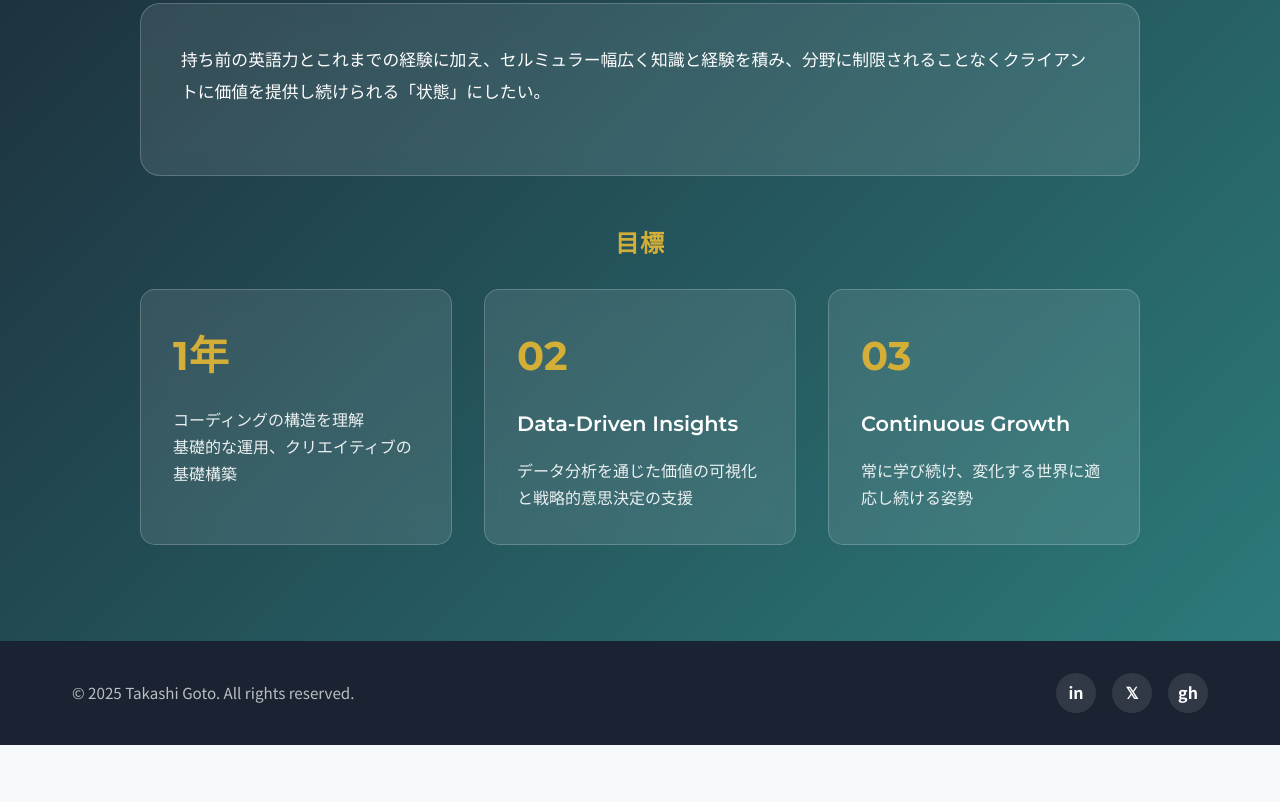
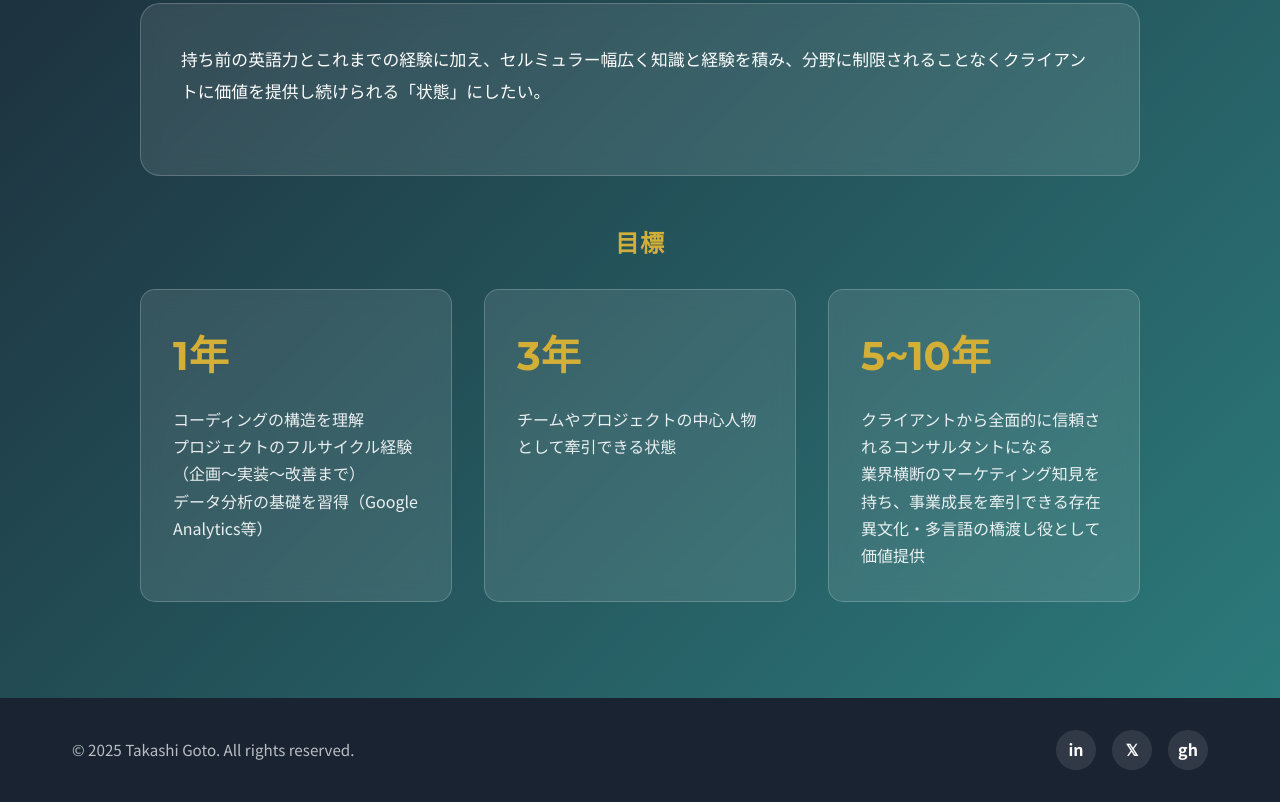
Before and after one commit to Taka6116/my-selfintroduction, a plain HTML site: page index.html in a window 1280 px wide. Shown: the part 4567-5369 px from the top of the page. Before the commit the page ends 5312 px from the top, so only its background shows below. Drawn offline with Linux system fonts and the light colour scheme.

Commit message:
Update index.html

```diff
--- a/index.html
+++ b/index.html
@@ -1182,17 +1182,18 @@ body {
                     <div class="pillar">
                         <div class="pillar-number">1年</div>
                         <p class="pillar-text">コーディングの構造を理解</p>
-                        <p class="pillar-text">基礎的な運用、クリエイティブの基礎構築</p>
+                        <p class="pillar-text">プロジェクトのフルサイクル経験（企画〜実装〜改善まで）</p>
+                        <p class="pillar-text">データ分析の基礎を習得（Google Analytics等）</p>
                     </div>
                     <div class="pillar">
-                        <div class="pillar-number">02</div>
-                        <h4 class="pillar-title">Data-Driven Insights</h4>
-                        <p class="pillar-text">データ分析を通じた価値の可視化と戦略的意思決定の支援</p>
+                        <div class="pillar-number">3年</div>
+                        <p class="pillar-text">チームやプロジェクトの中心人物として牽引できる状態</p>
                     </div>
                     <div class="pillar">
-                        <div class="pillar-number">03</div>
-                        <h4 class="pillar-title">Continuous Growth</h4>
-                        <p class="pillar-text">常に学び続け、変化する世界に適応し続ける姿勢</p>
+                        <div class="pillar-number">5~10年</div>
+                        <p class="pillar-text">クライアントから全面的に信頼されるコンサルタントになる</p>
+                        <p class="pillar-text">業界横断のマーケティング知見を持ち、事業成長を牽引できる存在</p>
+                        <p class="pillar-text">異文化・多言語の橋渡し役として価値提供</p>
                     </div>
                 </div>
             </div>
```
